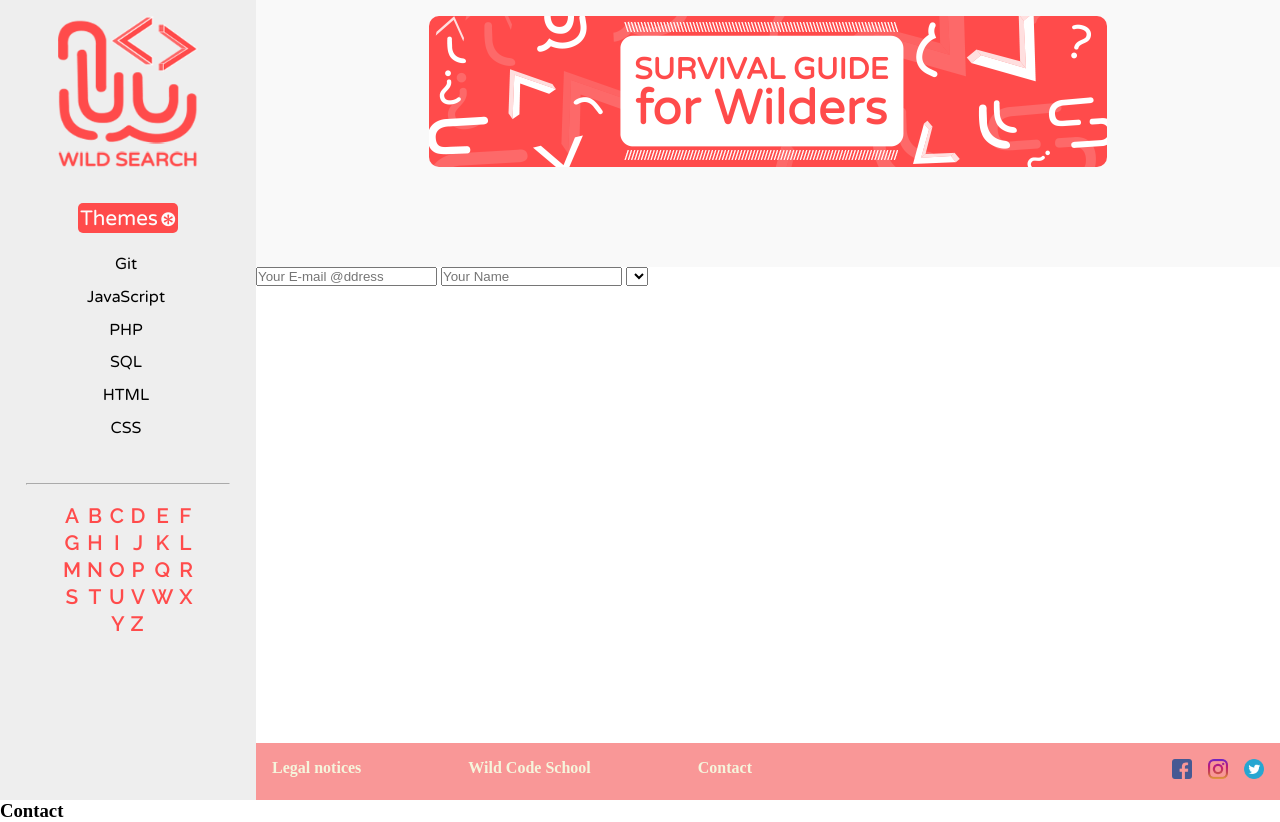
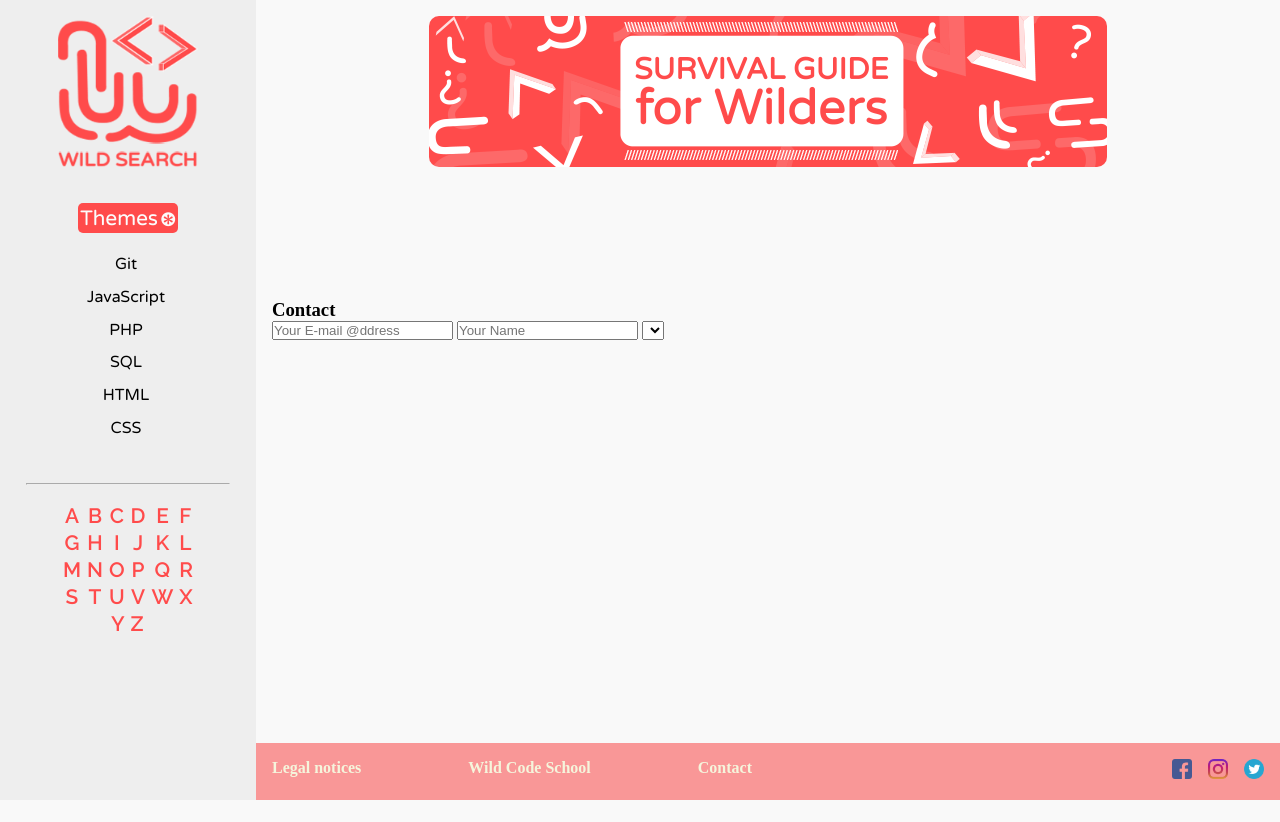
Before and after one commit to laurentmahieu/wildsearch, a PHP site: page /contact.html in a window 1280 px wide. After the commit the page ends 800 px from the top, so only its background shows below. Run offline with PHP 8.4, Linux system fonts and the light colour scheme; lists and menus that the app fills with data are empty; some libraries are stand-ins or nearby versions.

Commit message:
pour adrien

```diff
--- a/contact.css
+++ b/contact.css
@@ -1,15 +1,6 @@
 /* STYLE FOR SEARCH BAR */
 @import url("//maxcdn.bootstrapcdn.com/font-awesome/4.1.0/css/font-awesome.min.css");
 
-form{
-    grid-area: form;}
-
-body{
-    grid-template-areas:
-        "aside header"
-        "aside form"
-        "aside footer";
-}
 
 
 .search {
--- a/contact.html
+++ b/contact.html
@@ -11,7 +11,6 @@
     <script src="https://kit.fontawesome.com/f88f5b7639.js"></script>
     <link rel="stylesheet" href="style.css">
     <link rel="stylesheet" href="aside.css">
-
     <link rel="stylesheet" href="contact.css">
       <link rel="stylesheet" href="mobile.css">
     <link rel="icon" href="logo_wildsearch.png">
@@ -88,8 +87,8 @@
         </section>
 
     </aside>
+    <main>
     <!-- END Navbar on the left side -->
-    </main>
 
       <!-- Contact part -->
       <h3>Contact</h3>
@@ -105,6 +104,9 @@
 
 
       </form>
+    </main>
+
+
     <!-- nav mobile-->
     <nav>
         <a href="wildsearch-theme.html"><img src="bouton_theme_mobile.png" title="Themes" alt="Themes"/></a>
```
Lines whose indentation alone changed are shown as unchanged.
